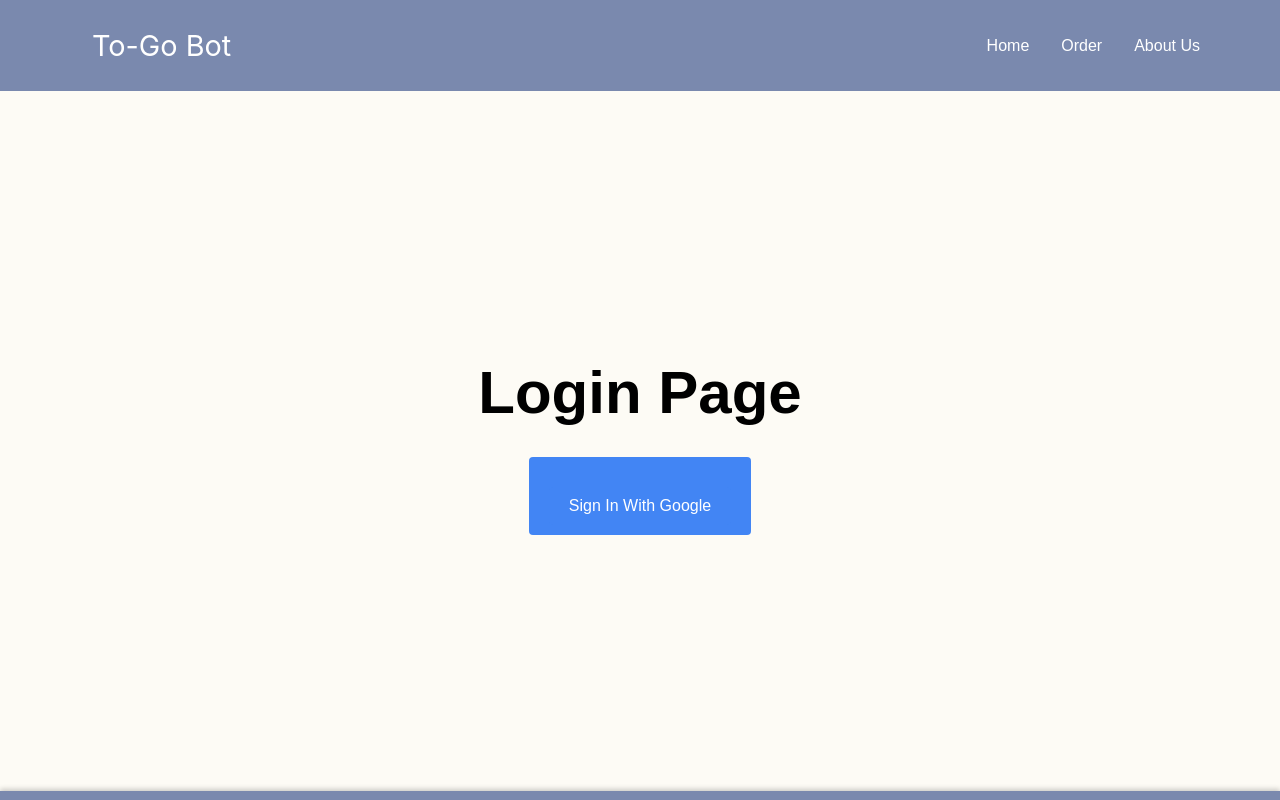
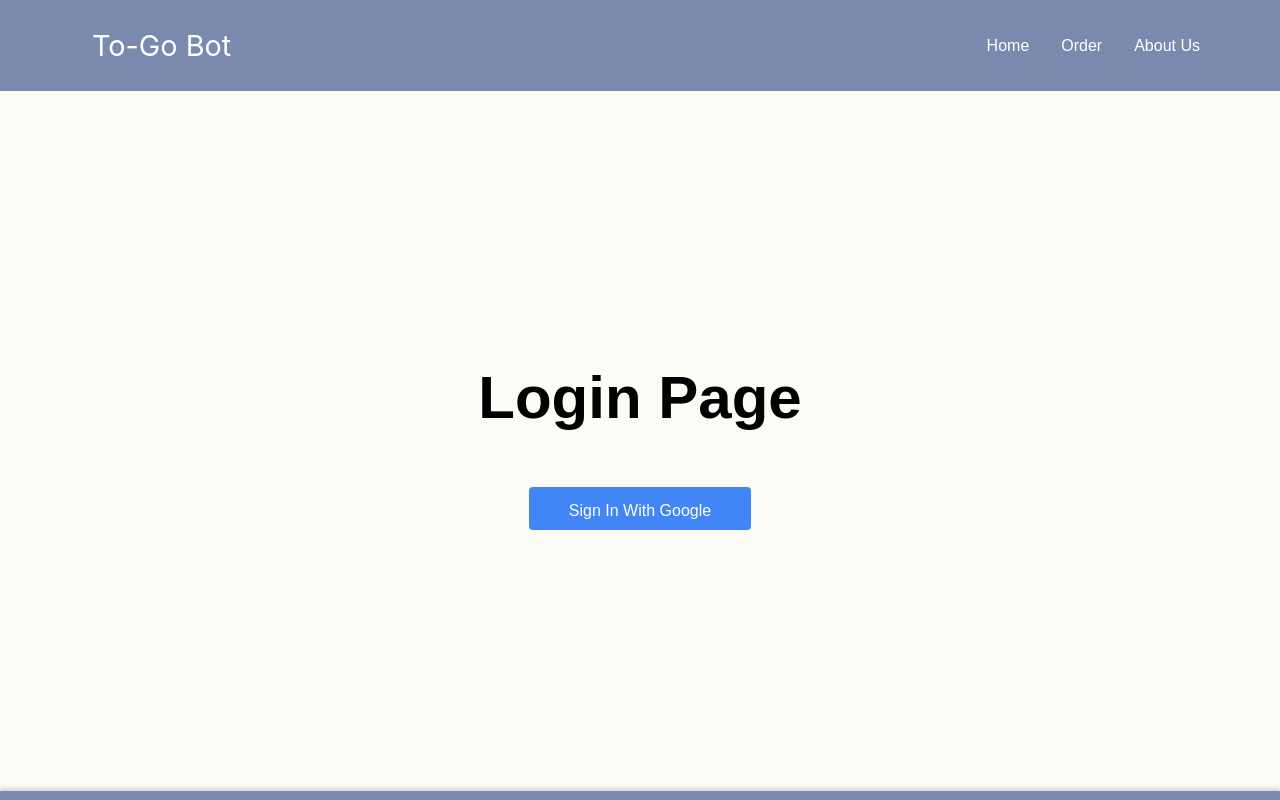
Before and after one commit to spring24pnmclass/frontend, a React (Vite) app: page /login in a window 1280 px wide. Shown: the top 800 px of the page. Built offline with nearby package versions, Linux system fonts and the light colour scheme; no server answers.

Commit message:
edits on login button

```diff
--- a/src/components/Login.css
+++ b/src/components/Login.css
@@ -8,7 +8,7 @@ body, html {
 .title {
   font-size: 30px;
   margin-top: 10px;
-  margin-bottom: 10px;
+  margin-bottom: 50px;
 }
 
 .login-container {
--- a/src/components/loginButton.css
+++ b/src/components/loginButton.css
@@ -2,12 +2,12 @@
   background-color: #4285f4;
   color: white;
   border: none;
-    padding: 10px 20px;
+  padding: 5px 20px; /* Increase padding to expand clickable area */
   border-radius: 4px;
   cursor: pointer;
   font-size: 16px;
-    margin-top: 20px;
-    box-sizing: border-box; /* Include padding and border in total width and height */
+  margin-top: 5px;
+  transition: background-color 0.3s ease;
 }
 
 .firebase-login-button:hover {
--- a/src/pages/Login.jsx
+++ b/src/pages/Login.jsx
@@ -22,11 +22,11 @@ const Login = ({ setUser }) => {
         <p><br></br><br /></p>
         <p><br></br><br /></p> */}
 
-        <div>
+
             <div className="firebase-login-button">
                 <LoginComponent setUser={setUser} />
             </div>
-        </div>
+
 
         <body>
 
```
Lines whose indentation alone changed are shown as unchanged.
